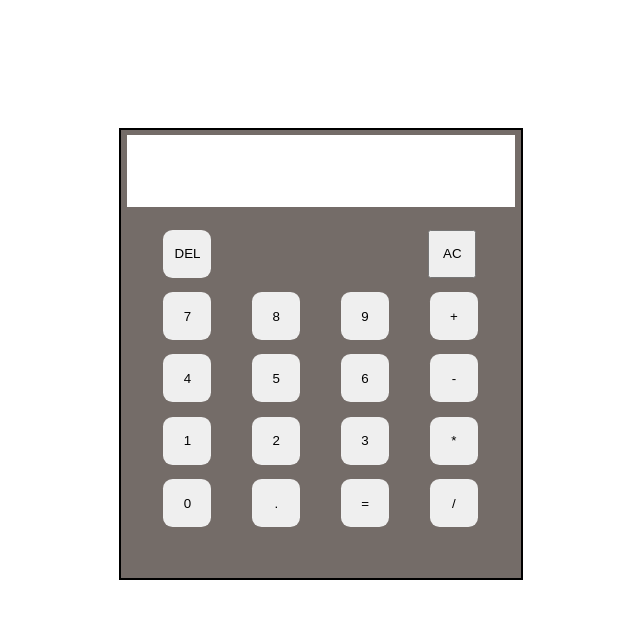
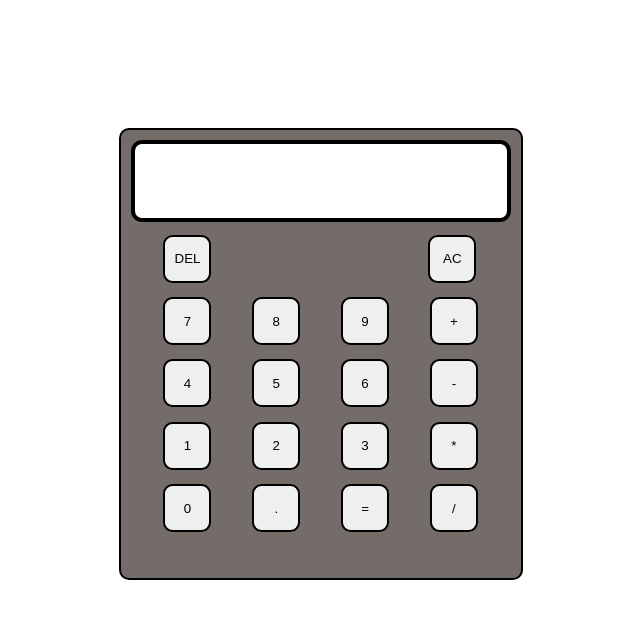
Before and after one commit to anagh534/calculator, a plain HTML site: page index.html in a window 1280 px wide. Shown: the whole page, without its empty margins (357-997 px from the left). Drawn offline with Linux system fonts and the light colour scheme.

Commit message:
script.js on calculator actions and some style edit's

```diff
--- a/index.html
+++ b/index.html
@@ -11,16 +11,16 @@
     <!-- main screen -->
     <div class="main-screen">
         <div class="screen">
-
+            <input type="text" readonly id="screen">
         </div>
         <div class="btns">
             <div class="row1">
-                <input class="btn" type="button" value="DEL">
-                <input class="ac" type="button" value="AC">
+                <input class="btn" onclick="del()" type="button" value="DEL">
+                <input class="ac" onclick="ac()" type="button" value="AC">
             </div>
             <div class="row2">
-                <input class="btn" type="button" value="7">
-                <input class="btn" type="button" value="8">
+                <input class="btn" onclick="display('7')" type="button" value="7">
+                <input class="btn" onclick="display('8')" type="button" value="8">
                 <input class="btn" type="button" value="9">
                 <input class="btn" type="button" value="+">
             </div>
--- a/script.js
+++ b/script.js
@@ -0,0 +1,6 @@
+function display(num){
+    document.getElementById('screen').value=num;
+}
+function ac(){
+    document.getElementById('screen').value=0;
+}
--- a/style.css
+++ b/style.css
@@ -7,14 +7,17 @@
         margin-left: 37%;
         margin-top: 8rem;
         border: solid black 2px;
+        border-radius: 10px;
     }
     .screen{
-        width: 97%;
+        width: 92%;
         height: 16%;
         background: white;
-        margin-left: 6px;
-        margin-top: 5px;
+        margin-left: 10px;
+        margin-top: 10px;
         margin-right: 5px;
+        /*! border: solid black 2px; */
+        border-radius: 13px;
     }
     .btns{
         width: 97%;
@@ -56,7 +59,7 @@
         width: 3rem;
         height: 3rem;
         margin-left: 2.3rem;
-        border: wheat;
+        border: solid black 2px;
         border-radius: 20%;
     }
     .ac{
@@ -64,5 +67,22 @@
         height: 3rem;
         margin-right: 2.4rem;
         float: right;
+        border: solid black 2px;
+        border-radius: 20%;
+    }
+    #screen{
+        cursor: pointer;
+        width: 100%;
+        height: 100%;
+        background: white;
+        /*! margin-left: 10px; */
+        /*! margin-top: 10px; */
+        /*! margin-right: 5px; */
+        border: solid black 4px;
+        border-radius: 11px;
+        text-align: right;
+        font-size: 28px;
+        font-family: 'Courier New', Courier, monospace;
+        font-weight: bold;
     }
 }
```
